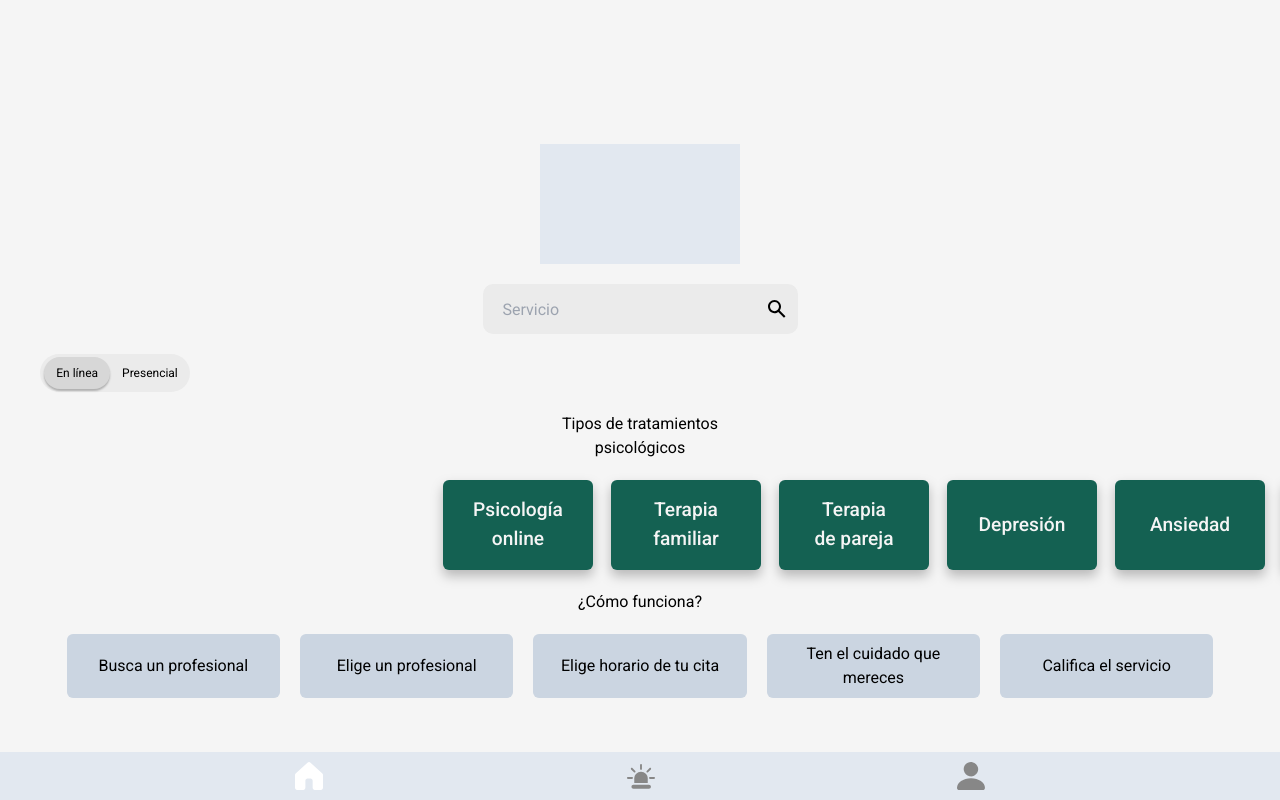
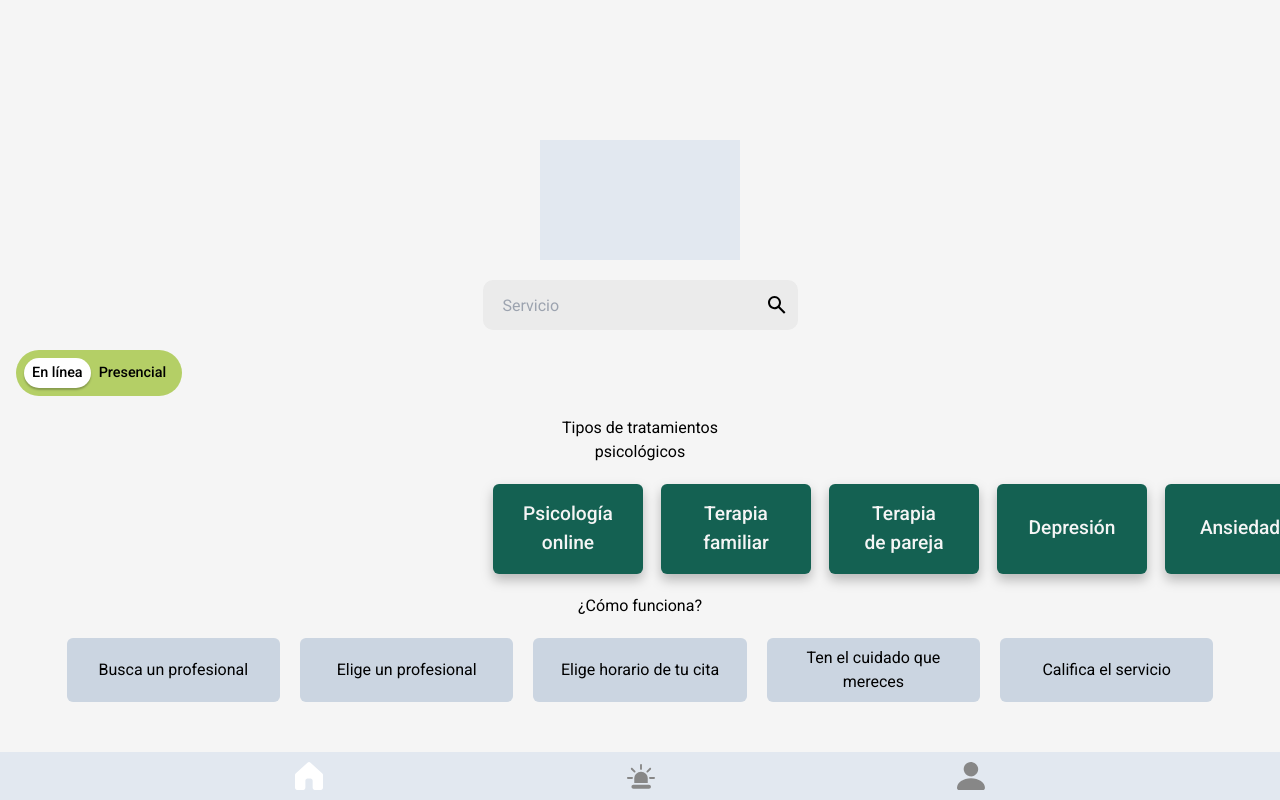
Before and after one commit to No-Country/c10-58-m-reactchallenge-mern, a React (Vite) app: page / in a window 1280 px wide. Built offline with nearby package versions, Linux system fonts and the light colour scheme; no server answers.

Commit message:
🖌️ styled components

```diff
--- a/src/App.jsx
+++ b/src/App.jsx
@@ -11,9 +11,11 @@ function App () {
   }
   const location = useLocation()
   console.log(location)
+  const locationsNames = location.pathname.split('/')
+  const isMain = locationsNames.includes('list')
   const showBackArrow = location.pathname === '/' || location.pathname === '/profile'
   return (
-    <MainContainer>
+    <MainContainer isMain={!isMain}>
       {!showBackArrow && <button className='absolute top-4 left-4' onClick={navigateBack}><img src={BackArrow} height={32} width={32} /></button>}
       <Outlet />
       <Header />
--- a/src/components/MicroComponents/Btn.js
+++ b/src/components/MicroComponents/Btn.js
@@ -11,7 +11,6 @@ export const Btn = styled.button`
 	font-weight: 600;
 	color: ${props => (props.$dark ? COLORS.teal : COLORS.strongGreen)};
 	background-color: ${props => (props.$dark ? COLORS.strongGreen : COLORS.lightGreen)};
-	font-size: 0.8rem;
-
+	font-size: 1rem;
 	box-shadow: 0 2px 4px rgba(0, 0, 0, 0.5);
 `;
--- a/src/components/MicroComponents/Colors.js
+++ b/src/components/MicroComponents/Colors.js
@@ -2,5 +2,5 @@ export const COLORS = {
   strongGreen: '#146152',
   lightGreen: '#B4CF66',
   teal: '#F5F5F5',
-  white: '#EBEBEB'
+  white: '#FFFFFF'
 }
--- a/src/components/MicroComponents/Containers.js
+++ b/src/components/MicroComponents/Containers.js
@@ -30,5 +30,5 @@ justify-content: center;
 gap: 2rem;
 padding: 2rem 0px;
 padding-bottom: 70px;
-background-color: ${props => (props.$main ? COLORS.white : COLORS.teal)};
+background-color: ${props => (props.isMain ? COLORS.teal : COLORS.white)};
 `
--- a/src/components/MicroComponents/LoginForm.js
+++ b/src/components/MicroComponents/LoginForm.js
@@ -22,13 +22,9 @@ label {
         border-color: #000;
       }
     }
-
-    @media (min-width: 768px) {
-      width: 75%;
-    }
   }
 
   @media (min-width: 768px) {
-      width: 50%;
+      width: 35%;
     }
 `
--- /dev/null
+++ b/src/components/MicroComponents/TogglePillDiv.js
@@ -0,0 +1,16 @@
+import styled from 'styled-components'
+import { COLORS } from './Colors'
+
+export const TogglePillDiv = styled.div`
+  display: flex;
+  align-items: center;
+  justify-content: center;
+  border-radius: 9999px;
+  padding: 0.5rem;
+  font-weight: 500;
+  align-self: start;
+  background-color: ${COLORS.lightGreen};
+  color: ${COLORS.white};
+  font-size: medium;
+  margin-left: 1rem;
+`
--- a/src/components/MicroComponents/TratamientosCard.js
+++ b/src/components/MicroComponents/TratamientosCard.js
@@ -4,7 +4,7 @@ import { COLORS } from './Colors'
 
 export const TratamientosCard = styled(motion.span)`
   width: 150px;
-  height: auto;
+  min-height: auto;
   background-color: ${COLORS.strongGreen} ;
   color: ${COLORS.teal};
   border-radius: 6px;
--- /dev/null
+++ b/src/components/TogglePill.jsx
@@ -0,0 +1,25 @@
+import { motion } from 'framer-motion'
+import React from 'react'
+import styled from 'styled-components'
+import { COLORS } from './MicroComponents/Colors'
+
+const TogglePillStyled = styled(motion.button)`
+background-color: ${props => (props.show ? 'white' : 'transparent')};
+color: black;
+padding: 4px 8px;
+display: flex;
+flex-direction: column;
+align-items: center;
+justify-content: center;
+font-size: 0.9rem;
+border: none;
+box-shadow: ${props => (props.show ? '0px 2px 2px rgba(0,0,0, .25)' : 'none')};
+transition: all 0.3s linear;
+border-radius: 9999px;
+`
+
+export const TogglePillButton = ({ children, show }) => {
+  return (
+    <TogglePillStyled show={show}>{children}</TogglePillStyled>
+  )
+}
--- /dev/null
+++ b/src/components/TratamientosCardsDiv.jsx
@@ -0,0 +1,24 @@
+import React from 'react'
+import styled from 'styled-components'
+import { motion } from 'framer-motion'
+
+const TratamientosCard = styled(motion.div)`
+display: flex;
+gap: 18px;
+`
+
+export const TratamientosCardsDiv = ({ children }) => {
+  return (
+    <TratamientosCard
+      drag='x'
+      dragConstraints={{
+        right: 550,
+        left: -550
+      }}
+      initial={{ x: 0 }}
+      animate={{ x: 600 }}
+      transition={{ duratioon: 0.6 }}
+    >{children}
+    </TratamientosCard>
+  )
+}
--- a/src/components/User.jsx
+++ b/src/components/User.jsx
@@ -3,6 +3,7 @@ import { collection, getDocs, query, where } from 'firebase/firestore';
 import React, { useEffect, useState } from 'react';
 import { useFirebaseContext } from '../context/UserContext';
 import { db } from '../firebase/client';
+import { SpinnerComponent } from './MicroComponents/Spinner';
 
 const User = () => {
 	const { user, loading } = useFirebaseContext();
@@ -16,7 +17,7 @@ const User = () => {
 		}
 	}, [user, loading]);
 
-	if (!showUser) return <p>Cargando...</p>;
+	if (!showUser) return (<SpinnerComponent />)
 
 	return (
 		<div className='flex items-center'>
--- a/src/pages/Home.jsx
+++ b/src/pages/Home.jsx
@@ -1,28 +1,28 @@
-/* eslint-disable */
-/* eslint-disable jsx-quotes */
-import { useRef, useState } from 'react'
+import { useState } from 'react'
 import { useFirebaseContext } from '../context/UserContext'
 // import Footer from './Footer'
 import Header from '../components/Header'
-import {  motion } from 'framer-motion'
+import { motion } from 'framer-motion'
 import { Search } from '../components/MicroComponents/Search'
 import { useNavigate } from 'react-router-dom'
 import { TratamientosCard } from '../components/MicroComponents/TratamientosCard'
-
+import { TratamientosCardsDiv } from '../components/TratamientosCardsDiv'
+import { SpinnerComponent } from '../components/MicroComponents/Spinner'
+import { TogglePillButton } from '../components/TogglePill'
+import { TogglePillDiv } from '../components/MicroComponents/TogglePillDiv'
 
 const Home = () => {
-  const [show, setShow] = useState(true)
+  const [toggle, setToggle] = useState(true)
   const navigate = useNavigate()
 
-  const slider = {
-    cursor: 'grab',
-  }
-  const inner = {
-    display: 'flex',
-    gap: '18px',
+  function handleToggle () {
+    setToggle(prevState => !prevState)
+    console.log('Hola')
   }
 
-  const positionSlider = useRef()
+  const slider = {
+    cursor: 'grab'
+  }
 
   const { loading } = useFirebaseContext()
   const tiposDeTerapias = [
@@ -34,113 +34,75 @@ const Home = () => {
     'Celos',
     'Autoestima',
     'Drogadicción',
-    'Orientación profesional',
+    'Orientación profesional'
   ]
   const faq = [
     'Busca un profesional',
     'Elige un profesional',
     'Elige horario de tu cita',
     'Ten el cuidado que mereces',
-    'Califica el servicio',
+    'Califica el servicio'
   ]
 
-  function goToMedics() {
+  function goToMedics () {
     navigate('/list')
   }
 
-  if (loading) return <h1>Cargando...</h1>
+  if (loading) return (<SpinnerComponent />)
   return (
     <>
       <Header />
-      <main className="w-full  overflow-x-hidden ">
-        <section className="flex items-center flex-col gap-5">
-          <div className="w-[200px] h-[120px] bg-slate-200 mt-[80px] flex justify-center items-center">
-            <img src="" alt="" />
+      <div className='w-full  overflow-x-hidden '>
+        <section className='flex items-center flex-col gap-5'>
+          <div className='w-[200px] h-[120px] bg-slate-200 mt-[80px] flex justify-center items-center'>
+            <img src='' alt='' />
           </div>
           <div>
-            <label className="relative block">
+            <label className='relative block'>
               <Search
-                placeholder="Servicio"
-                type="text"
-                name="search"
+                placeholder='Servicio'
+                type='text'
+                name='search'
                 $width
                 $height
               />
-              <span className="absolute inset-y-0 right-0 flex items-center pr-3">
-                <img src="./icon.svg" alt="search icon" />
+              <span className='absolute inset-y-0 right-0 flex items-center pr-3'>
+                <img src='./icon.svg' alt='search icon' />
               </span>
             </label>
           </div>
-          <div
-            className={`w-[150px] h-[38px] self-start mx-10 text-xs flex justify-center items-center gap-3 bg-[#ebebeb] rounded-full ${
-              show ? 'pr-2' : 'pl-2'
-            }`}
-          >
-            <motion.span
-              style={{
-                backgroundColor: show ? '#d7d7d7' : 'transparent',
-                padding: show && '.5rem .75rem',
-                display: 'flex',
-                flexDirection: 'column',
-                alignItems: 'center',
-                justifyContent: 'center',
-                border: 'none',
-                boxShadow: show ? '0px 2px 2px rgba(0,0,0, .25)' : 'none',
-                transition: 'background 0.3s ease-in-out',
-              }}
-              className="rounded-full"
-              onClick={() => setShow(true)}
+          <TogglePillDiv onClick={handleToggle}>
+            <TogglePillButton
+              show={toggle}
             >
               En línea
-            </motion.span>
-            <motion.span
-              style={{
-                backgroundColor: show ? 'transparent' : '#d7d7d7',
-                padding: !show && '.5rem .75rem',
-                display: 'flex',
-                flexDirection: 'column',
-                alignItems: 'center',
-                justifyContent: 'center',
-                border: 'none',
-                boxShadow: show ? 'none' : '0px 2px 2px rgba(0,0,0, .25)',
-                transition: 'background 0.3s ease-in-out',
-              }}
-              className="rounded-full"
-              onClick={() => setShow(false)}
+            </TogglePillButton>
+            <TogglePillButton
+              show={!toggle}
             >
               Presencial
-            </motion.span>
-          </div>
+            </TogglePillButton>
+          </TogglePillDiv>
         </section>
         <section>
-          <h3 className="text-black my-5 text-center m-auto w-44">
+          <h3 className='text-black my-5 text-center m-auto w-44'>
             Tipos de tratamientos psicológicos
           </h3>
-          <div className="flex items-center flex-col">
-            <motion.div style={slider} ref={positionSlider}>
-              <motion.div
-                style={inner}
-                drag="x"
-                dragConstraints={{
-                  right: 550,
-                  left: -550,
-                }}
-                initial={{ x: 100 }}
-                animate={{ x: 550 }}
-                transition={{ duratioon: 0.6 }}
-              >
+          <div className='flex items-center flex-col'>
+            <motion.div style={slider}>
+              <TratamientosCardsDiv>
                 {tiposDeTerapias.map((terapia, i) => (
                   <TratamientosCard key={i}>
-                      {terapia}
+                    {terapia}
                   </TratamientosCard>
                 ))}
-              </motion.div>
+              </TratamientosCardsDiv>
             </motion.div>
           </div>
         </section>
-        <section className="mt-5 text-center">
+        <section className='mt-5 text-center'>
           <h3>¿Cómo funciona?</h3>
-          <div className="flex justify-center mt-5 gap-5 flex-wrap">
+          <div className='flex justify-center mt-5 gap-5 flex-wrap'>
             {faq.map((question, i) => (
               <div
                 key={i}
@@ -152,7 +114,7 @@ const Home = () => {
             ))}
           </div>
         </section>
-      </main>
+      </div>
       {/* <Footer /> */}
     </>
   )
--- a/src/pages/SignIn.jsx
+++ b/src/pages/SignIn.jsx
@@ -23,12 +23,8 @@ const ButtonRed = styled.button`
 `
 
 const P = styled.p`
-  margin: 10px;
-  color: #b4cf66;
+  color: #44803F;
   font-size: 15px;
-  padding: 15px;
-  padding-left: 135px;
-  inline-size: 100%;
   text-decoration: underline;
   &:hover {
     cursor: pointer;
@@ -105,10 +101,10 @@ const SignIn = () => {
           />
         </label>
         {message && <p className='text-red-900 text-lg'>{message} (!)</p>}
-        <P className=''>Olvide mi contraseña</P>
-        <Btn className='h-10' type='submit'>Iniciar sesion</Btn>
+        <P className='self-end pr-1'>Olvide mi contraseña</P>
+        <Btn type='submit'>Iniciar sesion</Btn>
       </LoginForm>
-      <div>
+      {/* <div>
         <ButtonRed onClick={handleSubmitForGoogle} value='1'>
           {' '}
           <img src='/public/Login Google.png' alt='' />
@@ -116,7 +112,7 @@ const SignIn = () => {
         <ButtonRed onClick={handleSubmitForGoogle} value='2'>
           <img src='/public/Login Facebook.png' alt='' />
         </ButtonRed>
-      </div>
+      </div> */}
       <p className='text-2xl'>Aun no tienes cuenta ?</p>
       <Link to='/register' className='flex flex-col place-items-center'>
         <Span>Crear una</Span>
```
